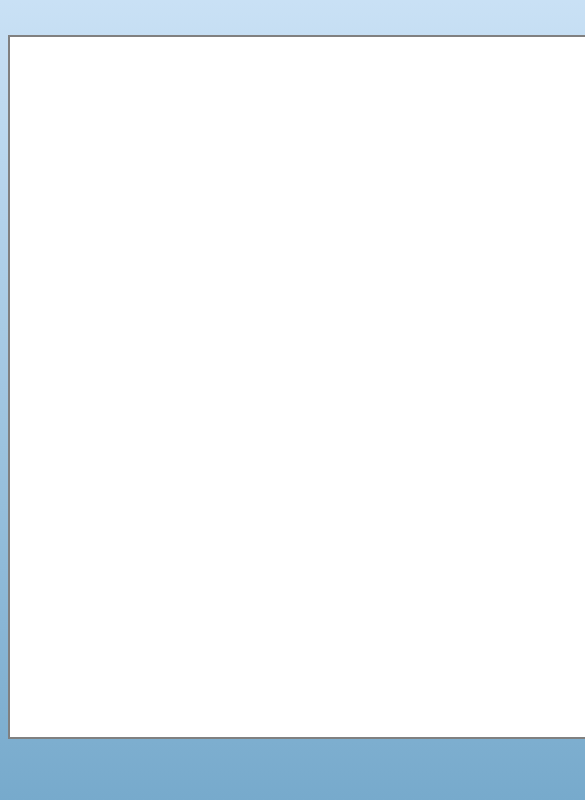
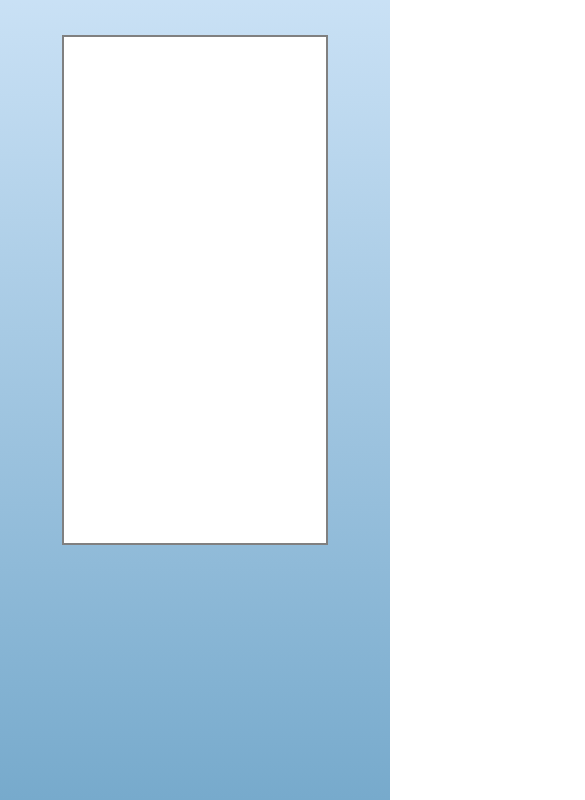
Before and after one commit to maksim312321/bouncers-game, a plain HTML site: page index.html in a window 390 px wide. Shown: the part 193-993 px from the top of the page, 585 px wide, since content can reach past the window. Drawn offline with Linux system fonts and the light colour scheme.

Commit message:
адаптив под мобильные устройства

```diff
--- a/app.js
+++ b/app.js
@@ -30,8 +30,9 @@ function gameStart(enemySize, time){//ф-я начала игры
     setTimeout(gameEnd, 10000)
     interval_id = setInterval(function(){
      enemy.style.display = "block"
-     enemy.style.left = (Math.floor(Math.random( ) * (gameField.clientHeight - enemySize)))+ "px";
+     enemy.style.left = (Math.floor(Math.random( ) * (gameField.clientWidth - enemySize)))+ "px";
      enemy.style.top = (Math.floor(Math.random( ) * (gameField.clientHeight - enemySize)))+ "px";
+
      }, time);
     gameField.addEventListener("click", hit);
 
--- a/style.css
+++ b/style.css
@@ -22,8 +22,10 @@ body{
 #game-field{
     display: block;
     position: relative;
-    width: 700px;
-    height: 700px;
+    width: 70%;
+    height: 60%;
+    max-width: 1000px;
+    max-height: 1000px;
     margin: 50px auto 50px auto;
     background-color: white;
     border: grey solid 2px;
```
